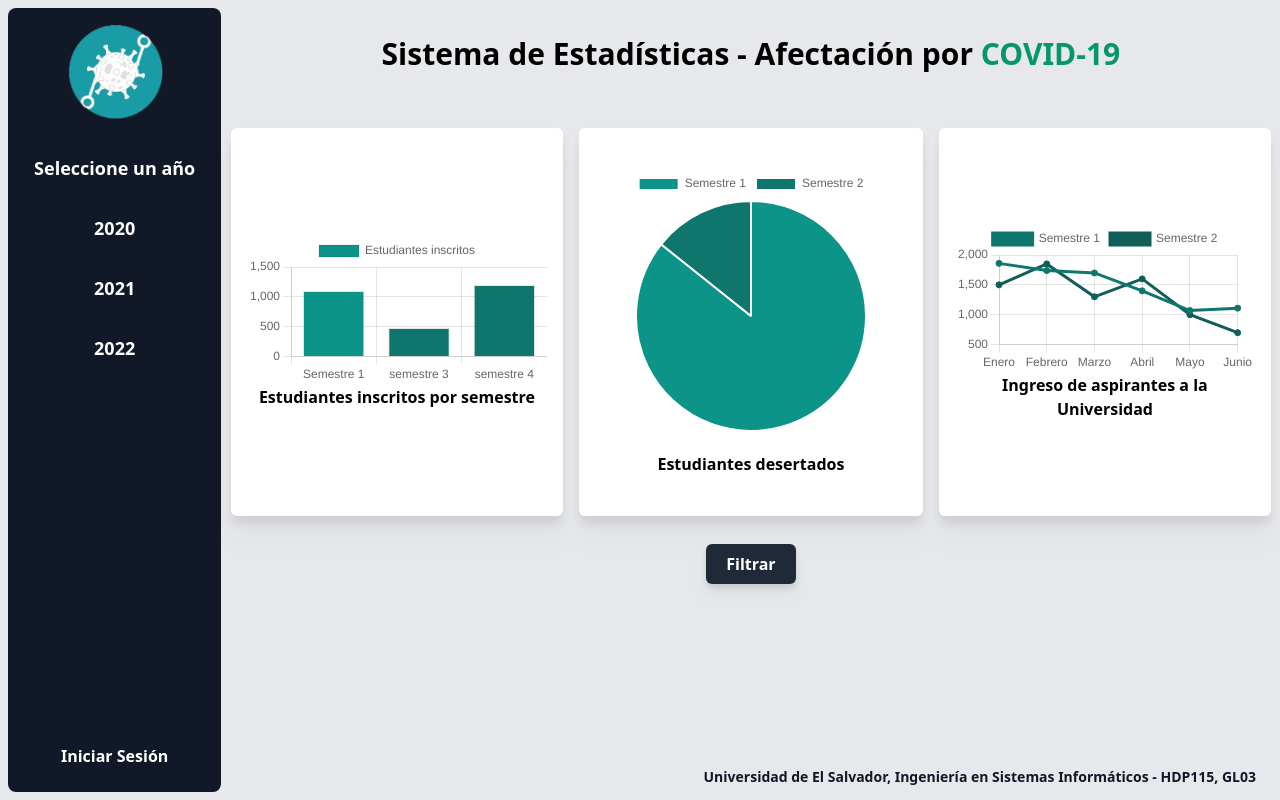
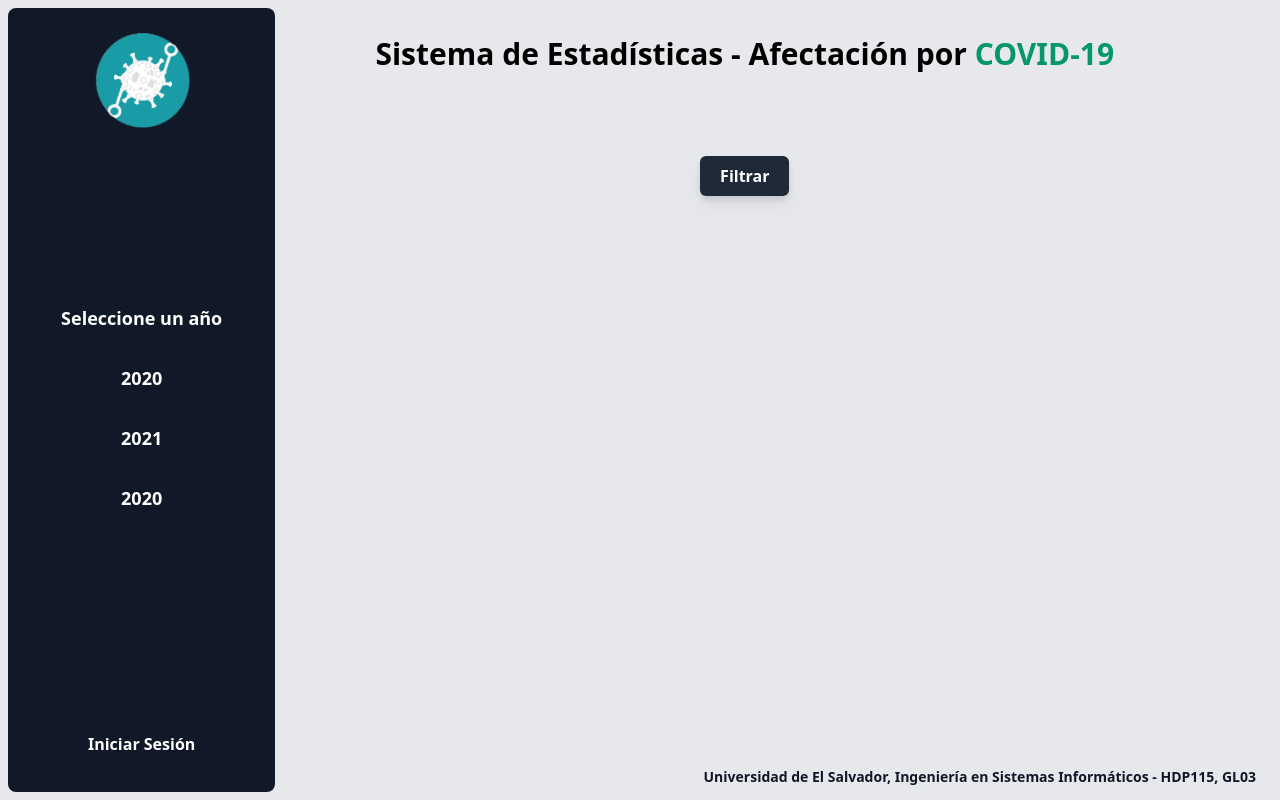
Before and after one commit to Rodrimejia03/Estadisticas-COVID19, a Django app: page / in a window 1280 px wide. Run offline with Django 3.2, Linux system fonts and the light colour scheme; some libraries are stand-ins or nearby versions.

Commit message:
Cambios en Sidebar

```diff
--- a/swa/swa/urls.py
+++ b/swa/swa/urls.py
@@ -21,6 +21,9 @@ from webapp.views import *
 urlpatterns = [
     path('admin/', admin.site.urls),
     path('', welcome, name='inicio'),
+    path('2020/', year2020, name='2020'),
+    path('2021/', year2021, name='2021'),
+    path('2022/', year2022, name='2022'),
     path('login_Admin/', login_Admin, name='login_Admin'),
     path('logout_Admin/', logout_Admin, name='logout_Admin'),
     path('gestionAdmin/', administrator, name='gestionAdmin'),
--- a/swa/webapp/templates/index.html
+++ b/swa/webapp/templates/index.html
@@ -1,7 +1,6 @@
 <!DOCTYPE html>
 {% load static %}
 <html>
-
 <head>
     <meta charset="UTF-8">
     <title>Sistema de Estadísticas</title>
@@ -13,33 +12,34 @@
 <body>
     <div class="flex h-screen overflow-x-hidden overflow-y-auto bg-[#e6e8eb]">
         <!-- Sidebar menu -->
-        <div
-            class="m-2 p-2 rounded-lg hidden md:flex flex-col items-center w-2/12 fixed top-0 bottom-0 left-0 min-w-max bg-[#111827]">
+        <div class="m-2 p-2 rounded-lg hidden md:flex flex-col items-center w-2/12 fixed top-0 bottom-0 left-0 min-w-max bg-[#111827]">
             <!-- Logo -->
-            <div class="w-full py-2 flex justify-center items-center basis-2/12">
+            <div class="w-full py-2 basis-2/12 flex justify-center items-center">
                 <img src="{% static 'webapp/logo_Proyecto.png' %}" alt="Logo" class="md:w-20 lg:w-24">
             </div>
             <!-- Navigation items -->
             <div class="w-full basis-8/12 flex justify-center items-center">
-                <ul class="w-full space-y-4">
-
-                    <li class="p-2 rounded-md text-lg text-center text-white font-bold">Seleccione un año</li>
-                    <li
-                        class="p-2 rounded-md text-lg text-center text-white font-semibold hover:bg-[#1f2937] duration-300">
-                        2020</li>
-                    <li
-                        class="p-2 rounded-md text-lg text-center text-white font-semibold hover:bg-[#1f2937] duration-300">
-                        2021</li>
-                    <li
-                        class="p-2 rounded-md text-lg text-center text-white font-semibold hover:bg-[#1f2937] duration-300">
-                        2022</li>
-                </ul>
+                <form method="POST" class="w-full space-y-4 flex flex-col">
+                {% csrf_token %}
+                    <span class="p-2 rounded-md flex justify-center text-lg text-white font-bold">
+                        Seleccione un año
+                    </span>
+                    <button type="submit" formaction="2020" class="p-2 rounded-md hover:bg-[#1f2937] duration-300">
+                        <span class="text-lg text-center text-white font-semibold ">2020</span>
+                    </button>
+                    <button type="submit" formaction="2021" class="p-2 rounded-md hover:bg-[#1f2937] duration-300 text-lg text-center text-white font-semibold">
+                        <span class="text-lg text-center text-white font-semibold ">2021</span>
+                    </button>
+                    <button type="submit" formaction="2022" class="p-2 rounded-md hover:bg-[#1f2937] duration-300">
+                        <span class="text-lg text-center text-white font-semibold ">2020</span>
+                    </button>
+                </form>
             </div>
-            <div class="flex flex-col h-full w-full justify-end items-center">
+            <div class="p-2 w-full basis-2/12 flex justify-center items-end">
                 <form method="POST">
                     {% csrf_token %}
-                    <button type="submit" formaction="login_Admin/" class="m-2 text-white font-bold p-2 rounded-full">Iniciar
-                        Sesión
+                    <button type="submit" formaction="login_Admin/" class="mb-3 px-16 text-white font-bold p-2 rounded-md hover:bg-[#1f2937] duration-300">
+                        Iniciar Sesión
                     </button>
                 </form>
             </div>
@@ -56,31 +56,14 @@
             </header>
             <main>
                 <!-- Graphics-->
-                <div
-                    class="mt-4 lg:mt-10 xl:mt-12 h-max p-2 flex flex-col items-center justify-center xl:items-stretch space-y-2 xl:items-auto xl:space-y-0 xl:flex-row xl:space-x-2 xl:space-x-4 2xl:space-x-6">
-                    <div
-                        class="w-full md:w-96 xl:w-1/3 p-4 flex flex-col justify-center flex-initial w-1/3 bg-white rounded-md drop-shadow-xl shadow-black">
-                        <canvas id="myChart"></canvas>
-                        <span class="text-center font-semibold text-base">Estudiantes inscritos por semestre</span>
-                    </div>
-
-                    <div
-                        class="w-full md:w-96 xl:w-1/3 p-4 xl:p-10 2xl:p-16 flex flex-col justify-center flex-initial w-1/3 bg-white rounded-md drop-shadow-xl shadow-black">
-                        <canvas id="myChart1"></canvas>
-                        <span class="mt-5 text-center font-semibold text-base">Estudiantes desertados</span>
-                    </div>
-
-                    <div
-                        class="w-full md:w-96 xl:w-1/3 p-4 flex flex-col justify-center flex-initial w-1/3 bg-white rounded-md drop-shadow-xl shadow-black">
-                        <canvas id="myChart2"></canvas>
-                        <span class="text-center font-semibold text-base">Ingreso de aspirantes a la Universidad</span>
-                    </div>
+                <div class="mt-4 lg:mt-10 xl:mt-12 h-max p-2">
+                    {% block content %}
+                    {% endblock %}
                 </div>
 
                 <!-- Button -->
                 <div class="p-3 mt-2 flex justify-center">
-                    <button
-                        class="py-1.5 px-4 md:py-2 lg:px-5 bg-[#1f2937] rounded-md drop-shadow-lg shadow-black hover:ring-2 hover:ring-emerald-600 active:ring-1">
+                    <button class="py-1.5 px-4 md:py-2 lg:px-5 bg-[#1f2937] rounded-md drop-shadow-lg shadow-black hover:ring-2 hover:ring-emerald-600 active:ring-1">
                         <span class="text-white font-medium md:font-semibold text-sm md:text-base">Filtrar</span>
                     </button>
                 </div>
--- a/swa/webapp/views.py
+++ b/swa/webapp/views.py
@@ -7,12 +7,18 @@ from webapp.authentication.auth_backend import AdministradorAuthBackend
 from .utils import *
 from .models import *
 
-Admin = Administrador()
-
 # Create your views here.
 def welcome(request):
-    temp_anio = 2020
     return render(request, 'index.html')
+
+def year2020(request):
+    return render(request, 'anios/2020.html')
+
+def year2021(request):
+    return render(request, 'anios/2021.html')
+
+def year2022(request):
+    return render(request, 'anios/2022.html')
 
 def login_Admin(request):
     if request.method == 'POST' and request.POST.get('login_ad') == 'login_1':
@@ -23,7 +29,6 @@ def login_Admin(request):
         user = AdministradorAuthBackend().authenticate(request, email=email1, password=password)
         if user is not None:
             login(request, user, backend='django.contrib.auth.backends.ModelBackend')
-            Admin = Administrador.objects.get(email=email1)
             return redirect('gestionAdmin')
         else:
              return render(request, 'login.html', {'error': 'Datos invalidos'})
@@ -35,7 +40,7 @@ def logout_Admin(request):
 
 @login_required
 def administrator(request):
-     return render(request, 'administracion/Admin_General.html', {'datos_generales': getCountDatos() , 'id_Admin': Admin})
+     return render(request, 'administracion/Admin_General.html', {'datos_generales': getCountDatos()})
 
 @login_required
 def administrator_AgGrf(request):
```
Also changed, not shown: swa/webapp/templates/anios/2020.html (added, +25 -0 lines), swa/webapp/templates/anios/2021.html (added, +25 -0 lines), swa/webapp/templates/anios/2022.html (added, +25 -0 lines).
